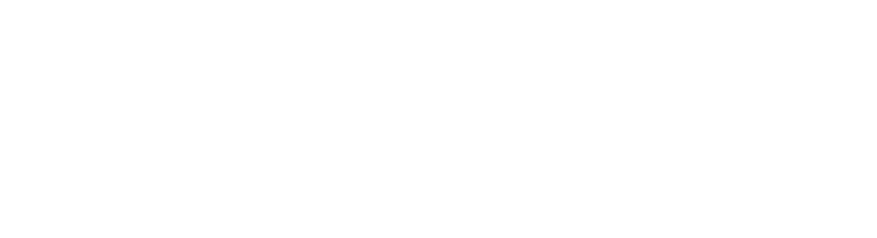
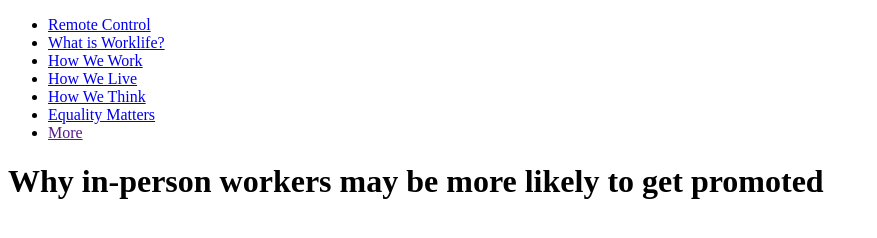
Before and after one commit to matiasutn2019/problematica-6, a plain HTML site: page index.html in a window 1280 px wide. Shown: the whole page, without its empty margins (0-877 px from the left). Drawn offline with Linux system fonts and the light colour scheme.

Commit message:
Nav tag added

```diff
--- a/index.html
+++ b/index.html
@@ -7,6 +7,20 @@
     <title>Why in-person workers may be more likely to get promoted</title>
 </head>
 <body>
+    <nav>
+        <ul>
+            <li><a href="https://www.bbc.com/worklife/remote-control">Remote Control</a></li>
+            <li><a href="https://www.bbc.com/worklife/article/20190721-what-is-bbc-worklife">What is Worklife?</a></li>
+            <li><a href="https://www.bbc.com/worklife/tags/how-we-work">How We Work</a></li>
+            <li><a href="https://www.bbc.com/worklife/tags/how-we-live">How We Live</a></li>
+            <li><a href="https://www.bbc.com/worklife/tags/how-we-think">How We Think</a></li>
+            <li><a href="https://www.bbc.com/worklife/equality-matters">Equality Matters</a></li>
+            <li><a href="">More</a></li>
+        </ul>
+    </nav>
+
+    <h1>Why in-person workers may be more likely to get promoted</h1>
+
 
 </body>
 </html>
```
Also changed, not shown: img/p098sjsx.webp (added), img/p098sk35.webp (added), img/p098sk69.webp (added), img/p098sk8s.webp (added).
